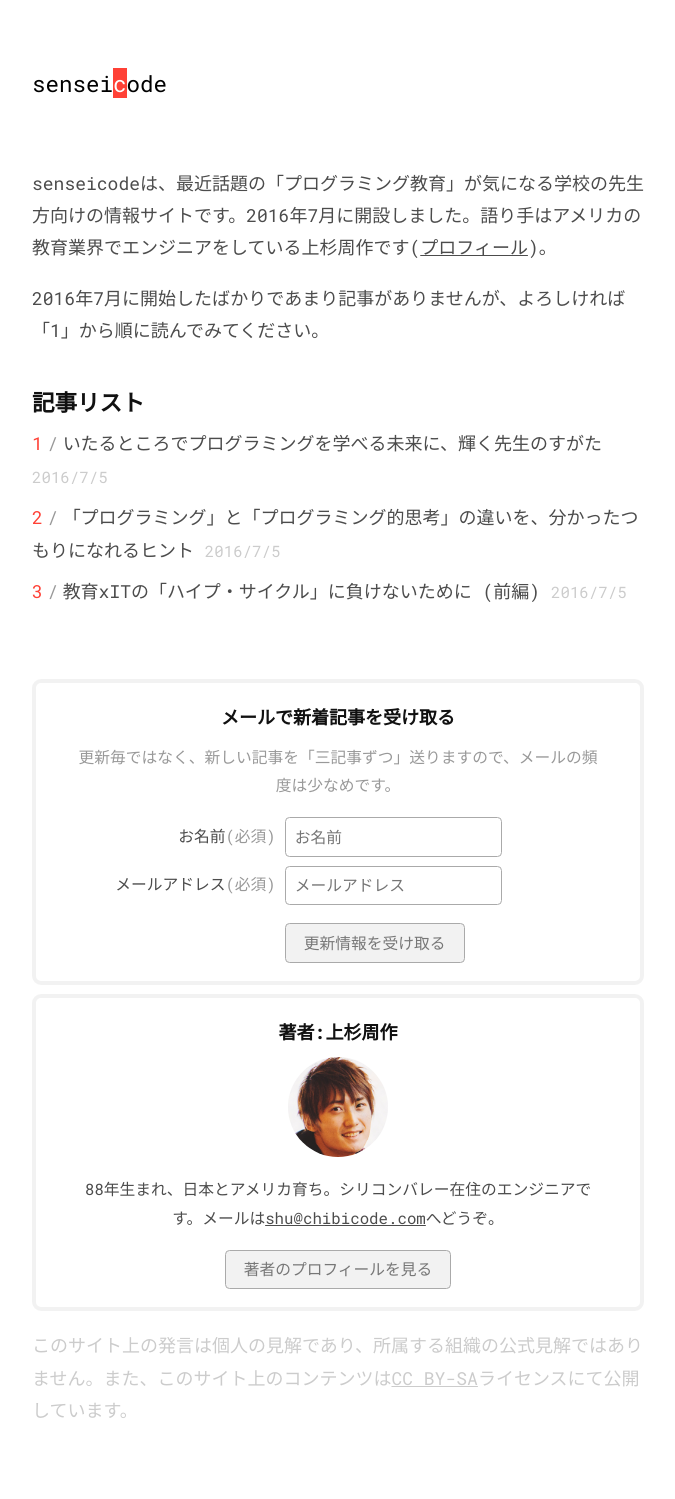
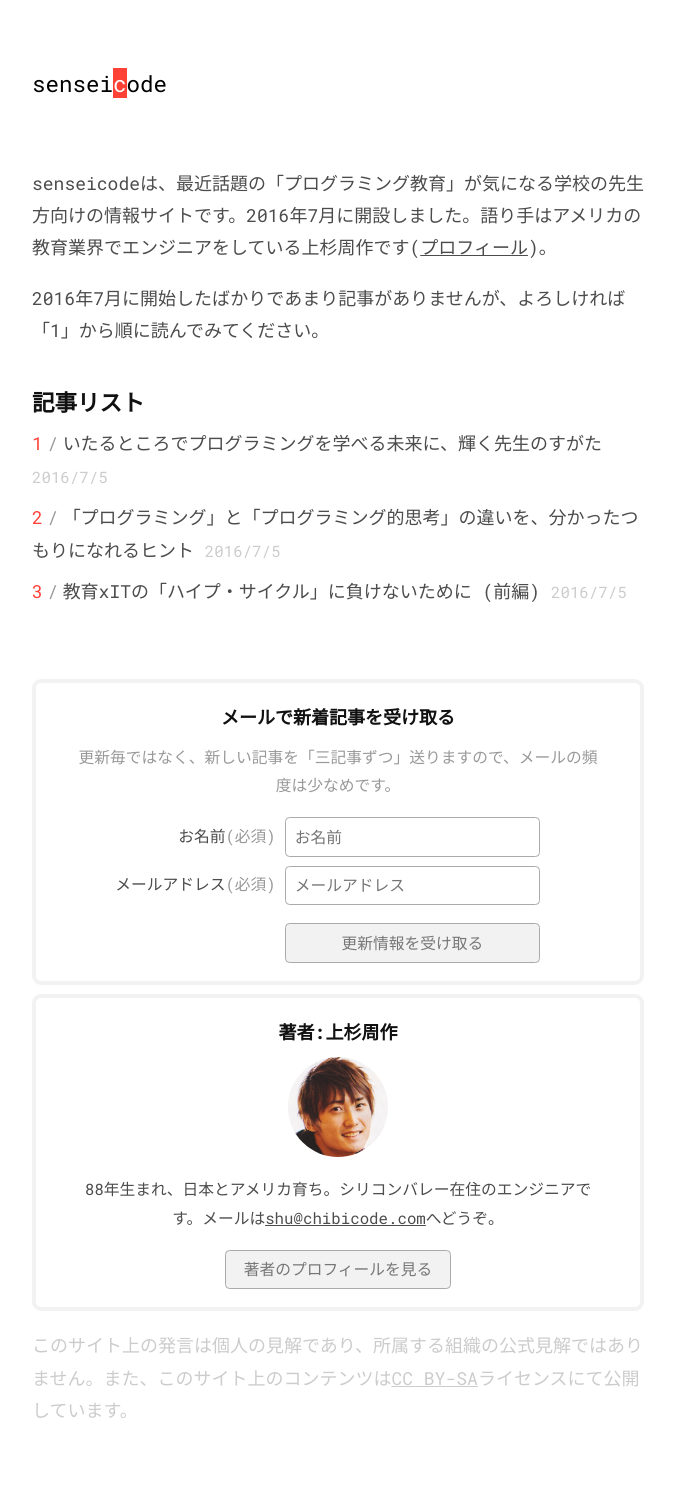
Before and after one commit to chibicode/senseicode, a Jekyll site: the page built from index.html, in a window 1280 px wide. Shown: the whole page, without its empty margins (302-977 px from the left). Built offline with Jekyll 4.4.1, drawn with Linux system fonts in a browser that asks for light colours; comment, search, counter and statistics services are not loaded.

Commit message:
More width adjustments

```diff
--- a/_includes/mailchimp.html
+++ b/_includes/mailchimp.html
@@ -11,7 +11,7 @@
         <label for="mce-NAME">お名前<span class="silver">(必須)</span></label>
       </div>
       <div class="fl w-60-ns w-100 mb0-ns">
-        <input type="text" value="" name="NAME" class="input-reset ba b--light-silver pv1 ph2 br2 db w-auto-ns w-100" id="mce-NAME" placeholder="お名前">
+        <input type="text" value="" name="NAME" class="input-reset ba b--light-silver pv1 ph2 br2 db w-80-ns w-100" id="mce-NAME" placeholder="お名前">
       </div>
     </div>
     <div class="mb3-ns mb2 cf">
@@ -19,14 +19,14 @@
         <label for="mce-EMAIL">メールアドレス<span class="silver">(必須)</span></label>
       </div>
       <div class="fl w-60-ns w-100 mb0-ns">
-        <input type="email" value="" name="EMAIL" class="input-reset ba b--light-silver pv1 ph2 br2 db w-auto-ns w-100" id="mce-EMAIL" placeholder="メールアドレス">
+        <input type="email" value="" name="EMAIL" class="input-reset ba b--light-silver pv1 ph2 br2 db w-80-ns w-100" id="mce-EMAIL" placeholder="メールアドレス">
       </div>
     </div>
     <div style="position: absolute; left: -5000px;" aria-hidden="true"><input type="text" name="b_5837b6e89a84faa418fd21987_b39a347ad4" tabindex="-1" value=""></div>
     <div class="cf">
       <div class="fl w-40-ns w-100 mb0-ns mb2 tr pr2-ns pv1"></div>
       <div class="fl w-60-ns w-100 mb0-ns mb2">
-        <input type="submit" value="更新情報を受け取る" name="subscribe" id="mc-embedded-subscribe" class="dib pv1 ph3 ba b--light-silver br2 no-underline gray bg-black-05 btn-hover-color pointer w-auto-ns w-100">
+        <input type="submit" value="更新情報を受け取る" name="subscribe" id="mc-embedded-subscribe" class="db pv1 ph3 ba b--light-silver br2 no-underline gray bg-black-05 btn-hover-color pointer w-80-ns w-100">
       </div>
     </div>
   </form>
```
